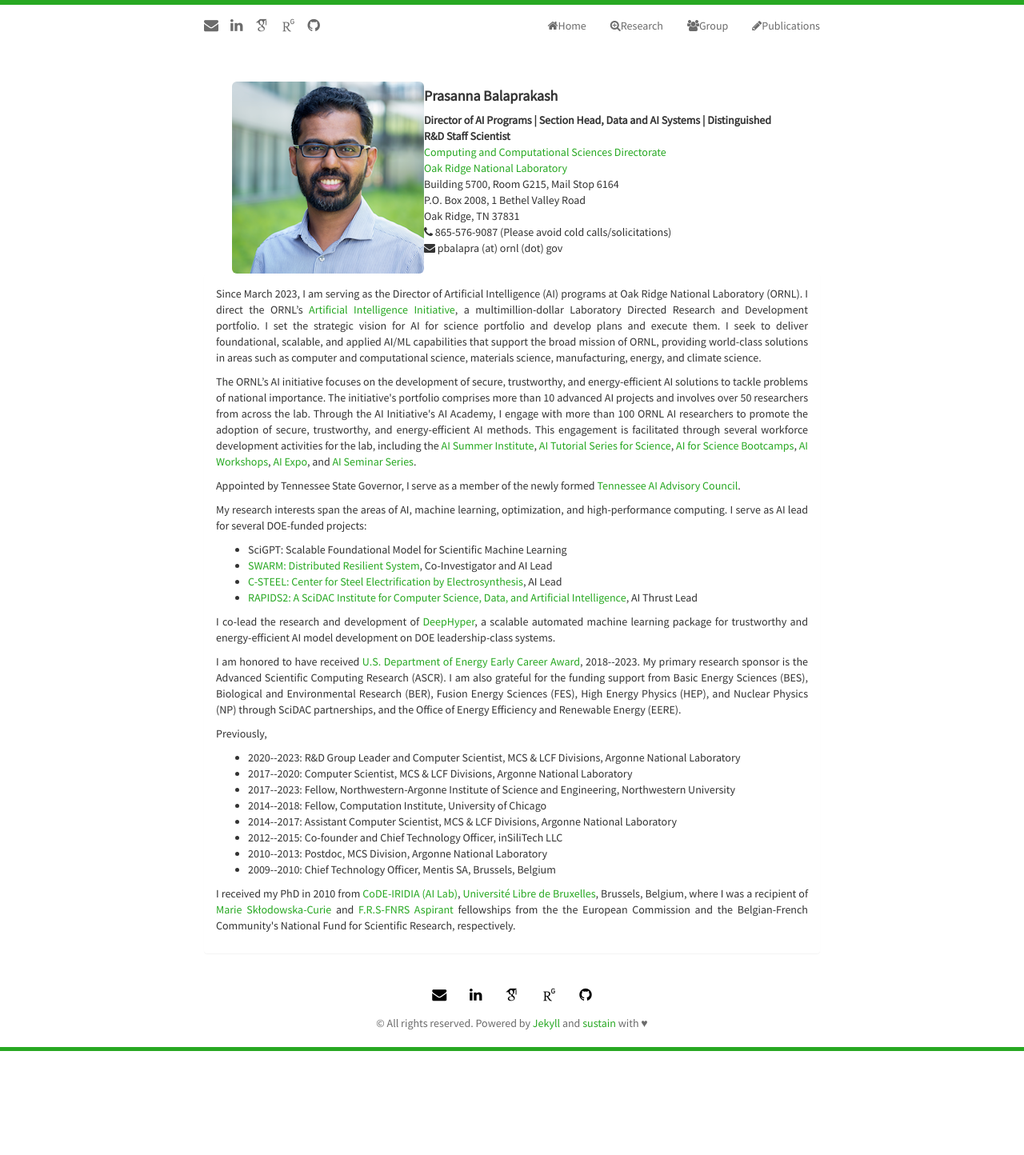
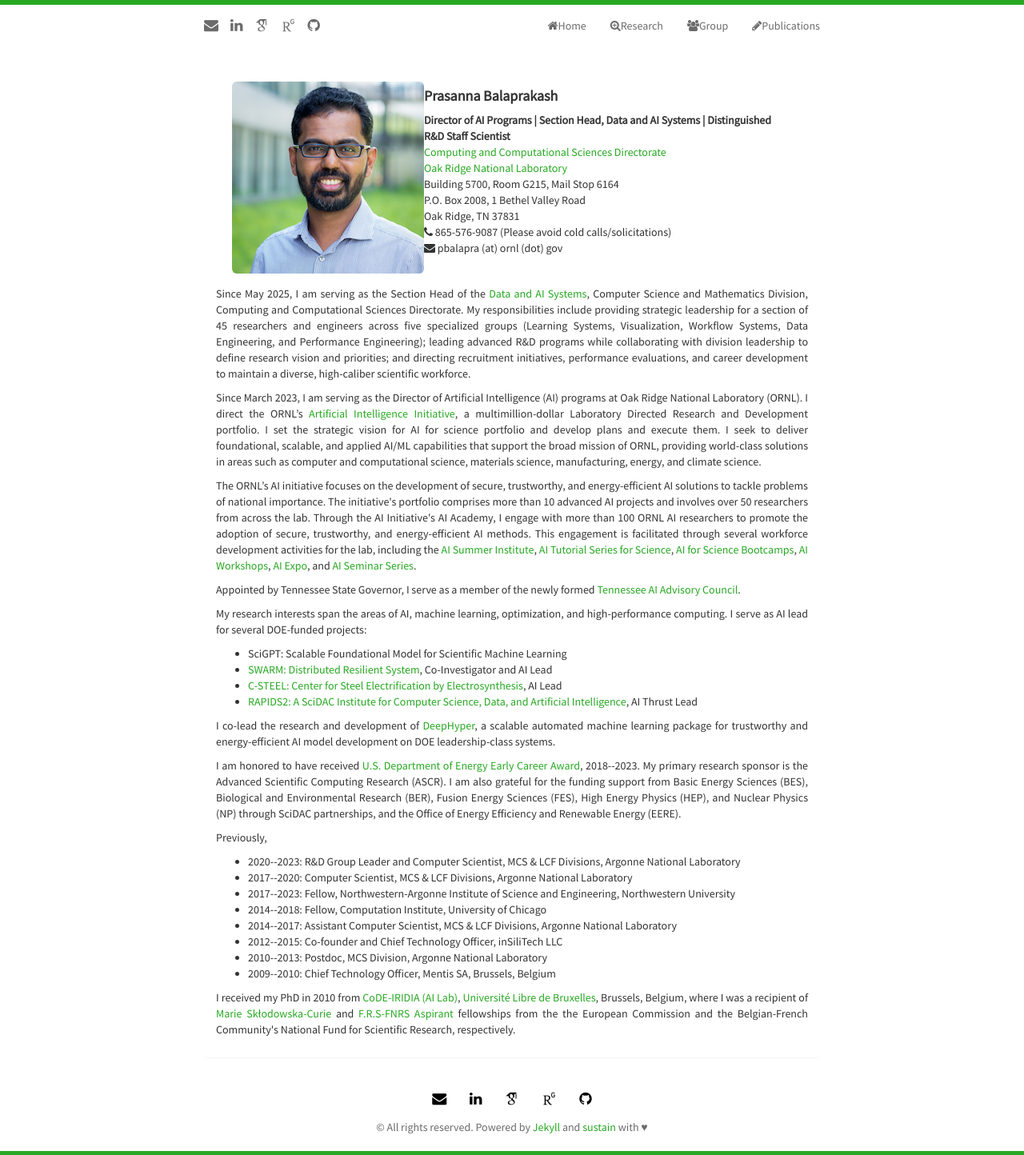
Before and after one commit to pbalapra/pbalapra.github.io, a Jekyll site: the page built from index.html, in a window 1280 px wide. Shown: the whole page at 80% size. Built offline with Jekyll 4.4.1, drawn with Linux system fonts in a browser that asks for light colours; nearby versions of some CDN libraries; some web fonts are replaced; the list of posts is cut into pages by our own code; before the commit the page ends 1314 px from its top, so only the background shows below that.

Commit message:
Update index.html

```diff
--- a/index.html
+++ b/index.html
@@ -62,8 +62,13 @@ title: Home Page of Prasanna Balaprakash
             </ul>
             -->
 
+	 	<p align="justify">
+		Since May 2025, I am serving as the Section Head of the <a href="https://www.ornl.gov/section/data-ai target="_blank"> Data and AI Systems</a>, Computer Science and Mathematics Division, Computing and Computational Sciences Directorate.
+		My responsibilities include providing strategic leadership for a section of 45 researchers and engineers across five specialized groups (Learning Systems, Visualization, Workflow Systems, Data Engineering, and Performance Engineering); leading advanced R&D programs while collaborating with division leadership to define research vision and priorities; and directing recruitment initiatives, performance evaluations, and career development to maintain a diverse, high-caliber scientific workforce.
+		</p>
 
                 <p align="justify">
+
 		Since March 2023, I am serving as the Director of Artificial Intelligence (AI) programs at Oak Ridge National Laboratory (ORNL).
 		I direct the ORNL’s  <a href="https://www.ornl.gov/ai-initiative" target="_blank">Artificial Intelligence Initiative</a>, a multimillion-dollar Laboratory Directed Research and Development portfolio.
 		I set the strategic vision for AI for science portfolio and develop plans and execute them.
```
